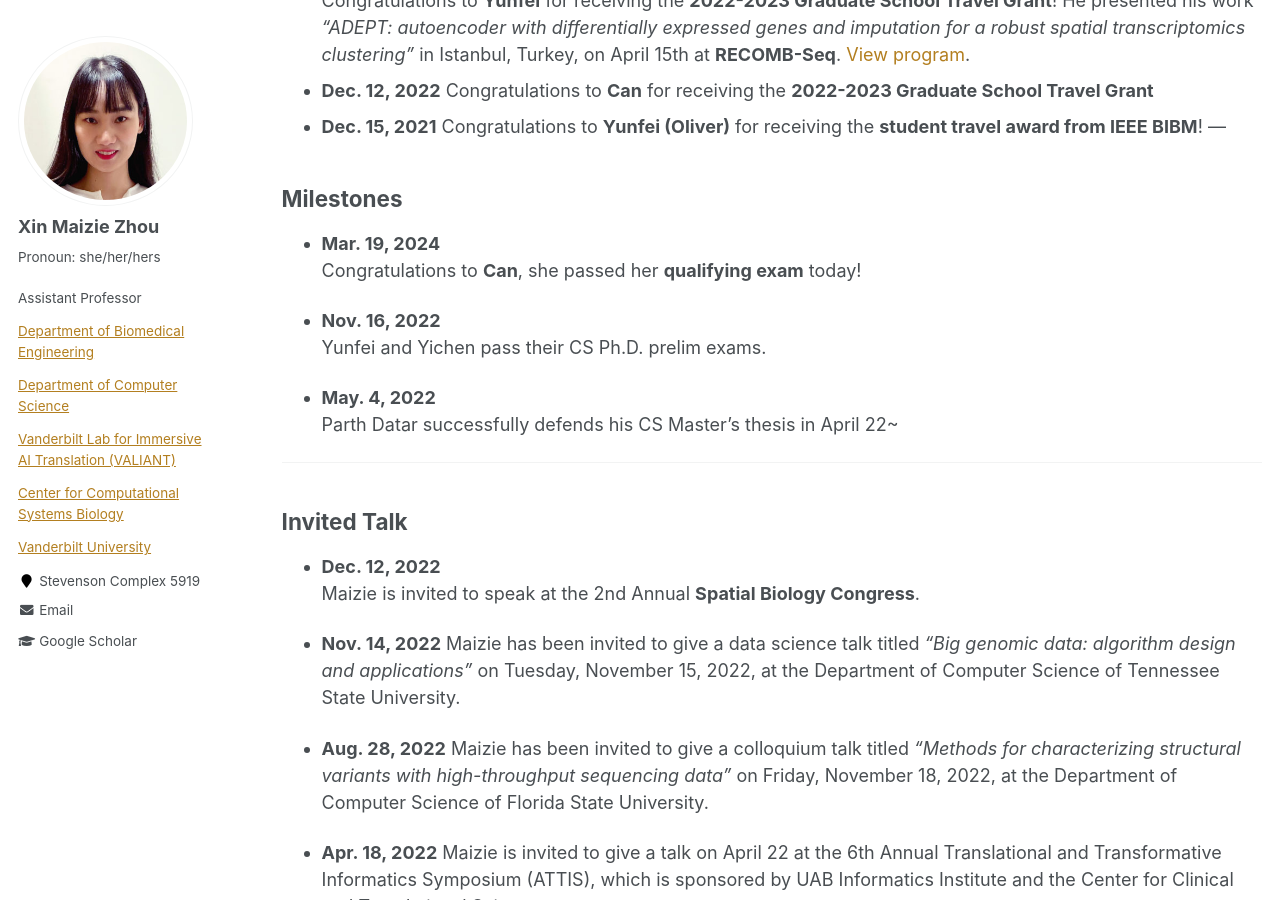
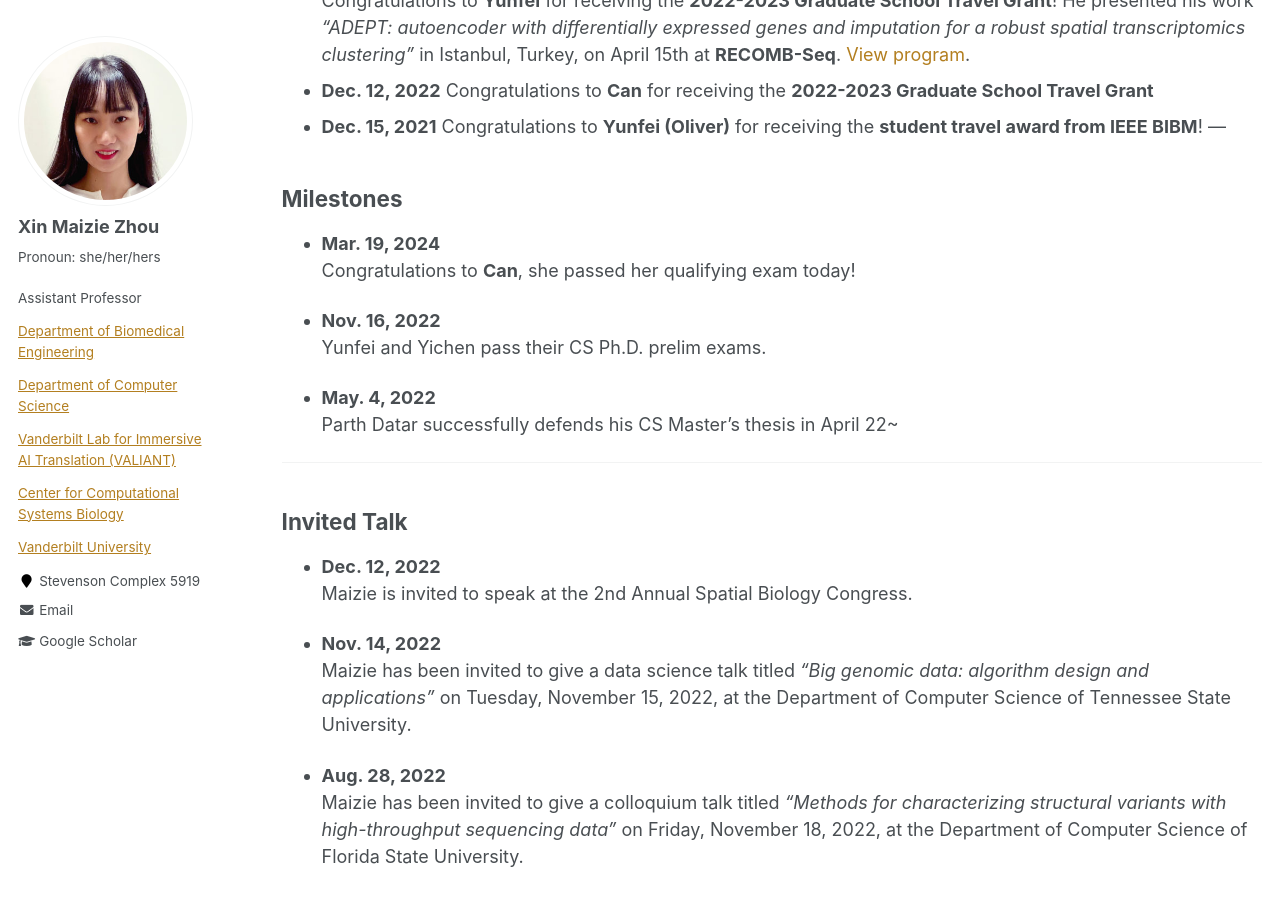
Before and after one commit to maiziezhoulab/Maiziezhoulab.github.io, a Jekyll site: the page built from _pages/LabNews.md, in a window 1280 px wide and 900 px high, scrolled down 1748 px. Built offline with Jekyll 4.4.1, drawn with Linux system fonts in a browser that asks for light colours.

Commit message:
Update LabNews.md

```diff
--- a/_pages/LabNews.md
+++ b/_pages/LabNews.md
@@ -57,7 +57,7 @@ author_profile: true
 ## Milestones
 
 - **Mar. 19, 2024**
-  Congratulations to **Can**, she passed her **qualifying exam** today!
+  Congratulations to **Can**, she passed her qualifying exam today!
 
 - **Nov. 16, 2022**
   Yunfei and Yichen pass their CS Ph.D. prelim exams.
@@ -71,7 +71,7 @@ author_profile: true
 ## Invited Talk
 
 - **Dec. 12, 2022**
-  Maizie is invited to speak at the 2nd Annual **Spatial Biology Congress**.
+  Maizie is invited to speak at the 2nd Annual Spatial Biology Congress.
 
 - **Nov. 14, 2022**
   Maizie has been invited to give a data science talk titled *“Big genomic data: algorithm design and applications”* on Tuesday, November 15, 2022, at the Department of Computer Science of Tennessee State University.
```
